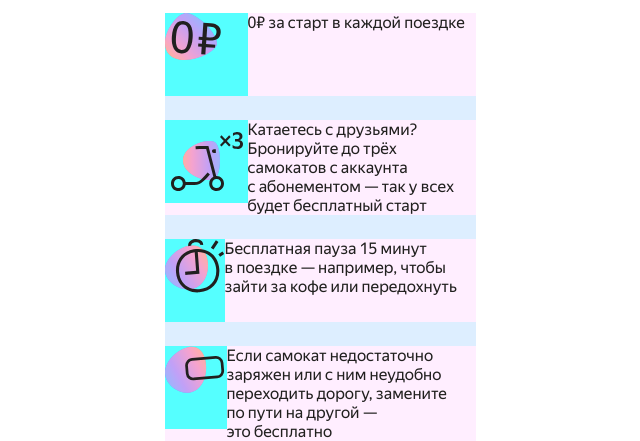
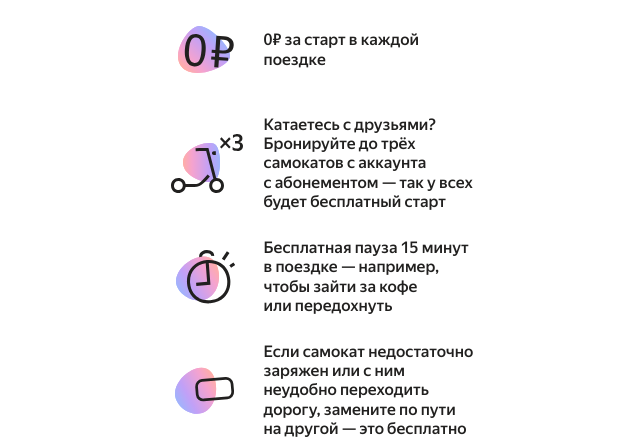
Before and after one commit to frontend200tb/scooter, a plain HTML site: page index.html in a window 1280 px wide. Shown: the part 719-1160 px from the top of the page, without its empty margins (320-960 px from the left). Drawn offline with Linux system fonts and the light colour scheme.

Commit message:
feat: section advantages

```diff
--- a/css/font.css
+++ b/css/font.css
@@ -10,7 +10,7 @@
 @font-face {
   font-family: 'YS Text';
   font-style: normal;
-  font-weight: 700;
+  font-weight: 500;
   src: url('./../fonts/text-medium.woff') format('woff');
 }
 
--- a/css/style.css
+++ b/css/style.css
@@ -60,7 +60,7 @@ HEADER
 
 .header__text {
   margin-bottom: 0px;
-  font-weight: 700;
+  font-weight: 500;
   font-size: 18px;
   line-height: 125%;
 }
@@ -127,7 +127,6 @@ HEADER
 **********/
 
 .section__title {
-  padding-bottom: 32px;
   font-weight: 900;
   font-size: 32px;
   line-height: 100%;
@@ -145,23 +144,30 @@ ADVANTAGES
   display: flex;
   flex-direction: column;
   row-gap: 24px;
-  background-color: #def;
+  margin-top: 27px;
 }
 
 .advantages__item {
   display: flex;
   flex-direction: row;
+  align-items: center;
+  column-gap: 16px;
   justify-content: start;
-  background-color: #fef;
 }
 
 .advantages__img {
+  display: flex;
+  justify-content: center;
   align-items: center;
-  width: 83px;
+  min-width: 83px;
   height: 83px;
-  background-color: #5ff;
 }
 
 .advantages__txt {
-  text-align: left;
+  display: flex;
+  align-items: center;
+  font-weight: 500;
+  font-size: 16px;
+  line-height: 120%;
+  letter-spacing: 0px;
 }
--- a/index.html
+++ b/index.html
@@ -16,7 +16,7 @@
   <header class="header container">
     <img src="./assets/svg/header-yandexGo.svg" alt="Яндекс Go" class="header__logo">
     <h1 class="header__title">Вступайте
-      <br>в клуб
+      <br>в&nbsp;клуб
       <br>Самокатов</h1>
     <div class="header__text">Купите абонемент, чтобы стать
       <br>частью клуба в новом сезоне–2024.
@@ -34,7 +34,7 @@
 
 
   <section class="section advantages container">
-    <h2 class="section__title">Вот что даёт участие в клубе</h2>
+    <h2 class="section__title">Вот что даёт участие в&nbsp;клубе</h2>
     <div class="advantages__items">
       <div class="advantages__item">
         <div class="advantages__img"><img src="./assets/svg/advantages-1.svg" alt=""></div>
```
